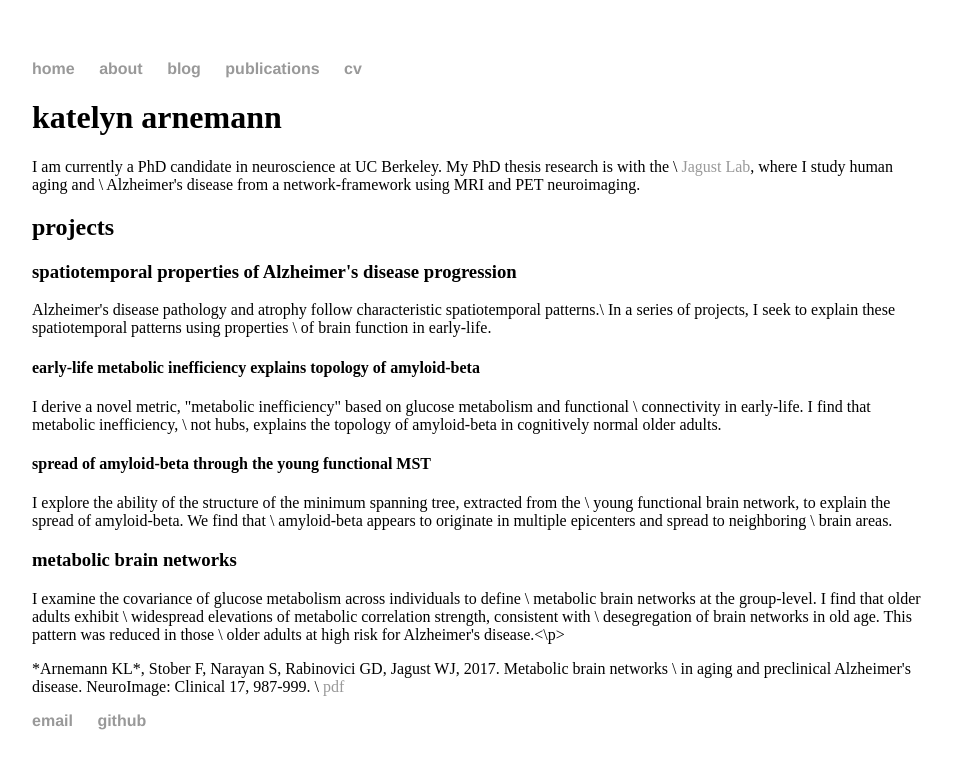
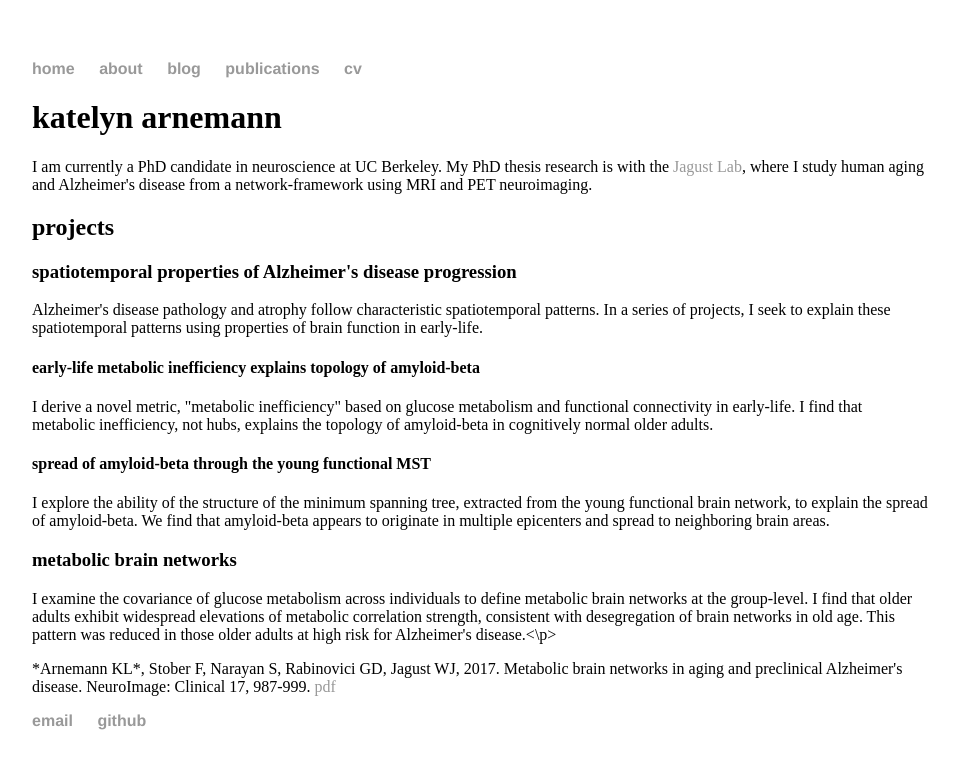
Before and after one commit to klbegany/klarnemann.github.io, a Jekyll site: the page built from index.html, in a window 1280 px wide. Shown: the top 769 px of the page, without its empty margins (160-1119 px from the left). Built offline with Jekyll 4.4.1, drawn with Linux system fonts in a browser that asks for light colours.

Commit message:
fix formatting of main page

```diff
--- a/index.html
+++ b/index.html
@@ -4,32 +4,32 @@ title: katelyn arnemann
 ---
 <div class="blurb">
 	<h1>katelyn arnemann</h1>
-	<p>I am currently a PhD candidate in neuroscience at UC Berkeley. My PhD thesis research is with the \
-		<a href="https://jagustlab.neuro.berkeley.edu">Jagust Lab</a>, where I study human aging and \
+	<p>I am currently a PhD candidate in neuroscience at UC Berkeley. My PhD thesis research is with the
+		<a href="https://jagustlab.neuro.berkeley.edu">Jagust Lab</a>, where I study human aging and
 		Alzheimer's disease from a network-framework using MRI and PET neuroimaging.</p></a></p>
 	<h2>projects</h2>
 	<h3>spatiotemporal properties of Alzheimer's disease progression</h3>
-		<p>Alzheimer's disease pathology and atrophy follow characteristic spatiotemporal patterns.\
-			In a series of projects, I seek to explain these spatiotemporal patterns using properties \
+		<p>Alzheimer's disease pathology and atrophy follow characteristic spatiotemporal patterns.
+			In a series of projects, I seek to explain these spatiotemporal patterns using properties
 			of brain function in early-life.</p>
 	<h4>early-life metabolic inefficiency explains topology of amyloid-beta</h4>
-		<p>I derive a novel metric, "metabolic inefficiency" based on glucose metabolism and functional \
-			connectivity in early-life. I find that metabolic inefficiency, \
+		<p>I derive a novel metric, "metabolic inefficiency" based on glucose metabolism and functional
+			connectivity in early-life. I find that metabolic inefficiency,
 			not hubs, explains the topology of amyloid-beta in cognitively normal older adults.</p>
 	<h4>spread of amyloid-beta through the young functional MST</h4>
-		<p>I explore the ability of the structure of the minimum spanning tree, extracted from the \
-			young functional brain network, to explain the spread of amyloid-beta. We find that \
-			amyloid-beta appears to originate in multiple epicenters and spread to neighboring \
+		<p>I explore the ability of the structure of the minimum spanning tree, extracted from the
+			young functional brain network, to explain the spread of amyloid-beta. We find that
+			amyloid-beta appears to originate in multiple epicenters and spread to neighboring
 			brain areas.</p>
 	<h3>metabolic brain networks</h3>
-		<p>I examine the covariance of glucose metabolism across individuals to define \
-			metabolic brain networks at the group-level. I find that older adults exhibit \
-			widespread elevations of metabolic correlation strength, consistent with \
-			desegregation of brain networks in old age. This pattern was reduced in those \
+		<p>I examine the covariance of glucose metabolism across individuals to define
+			metabolic brain networks at the group-level. I find that older adults exhibit
+			widespread elevations of metabolic correlation strength, consistent with
+			desegregation of brain networks in old age. This pattern was reduced in those
 			older adults at high risk for Alzheimer's disease.<\p>
-		<p>*Arnemann KL*, Stober F, Narayan S, Rabinovici GD, Jagust WJ, 2017. Metabolic brain networks \
-			in aging and preclinical Alzheimer's disease. NeuroImage: Clinical 17, 987-999. \
-			<a href="{{ site.url }}/pdfs/ArnemannEtAl.NeuroImageClinical.2017.pdf">pdf</a></p></a></p>
+		<p>*Arnemann KL*, Stober F, Narayan S, Rabinovici GD, Jagust WJ, 2017. Metabolic brain networks
+			in aging and preclinical Alzheimer's disease. NeuroImage: Clinical 17, 987-999.
+			<a href="{{ site.url }}/pdfs/ArnemannEtAl.NeuroImageClinical.2017.pdf">pdf</a></p>
 </div><!-- /.blurb -->
 
 
```
